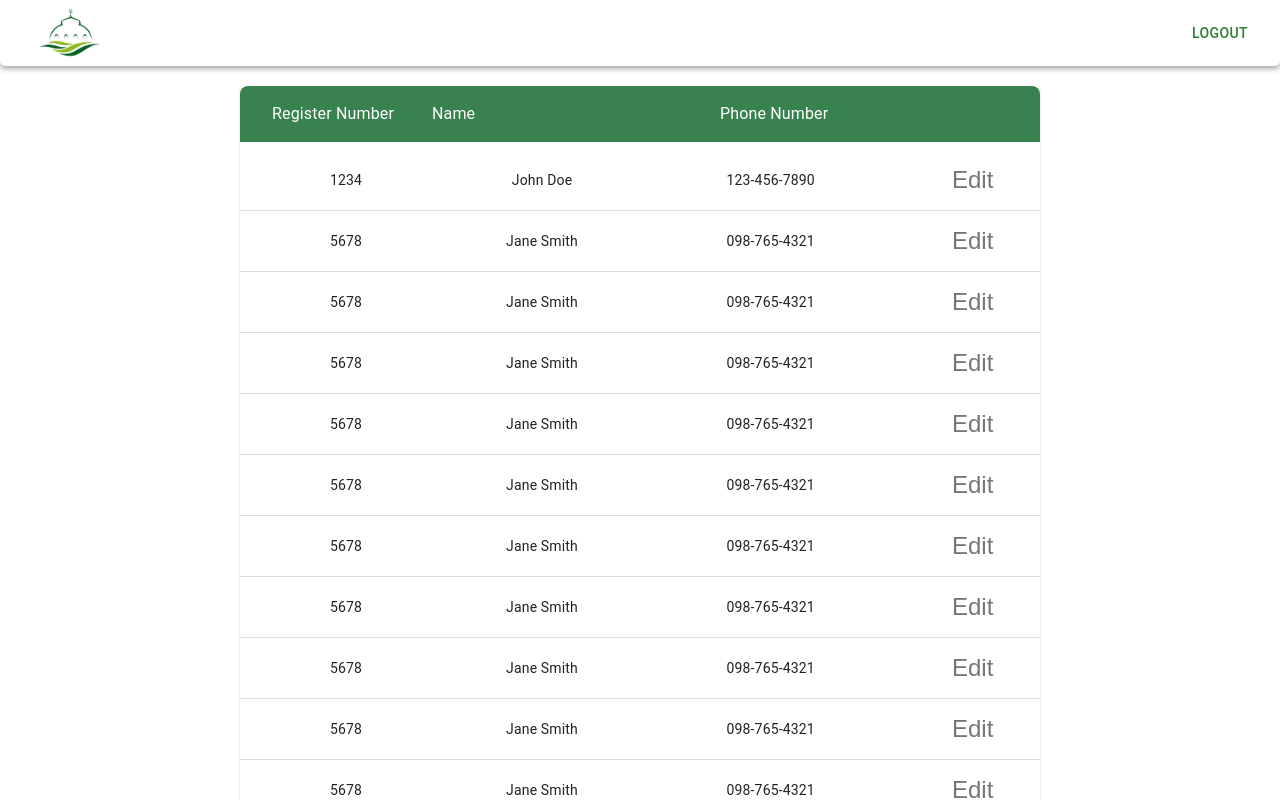
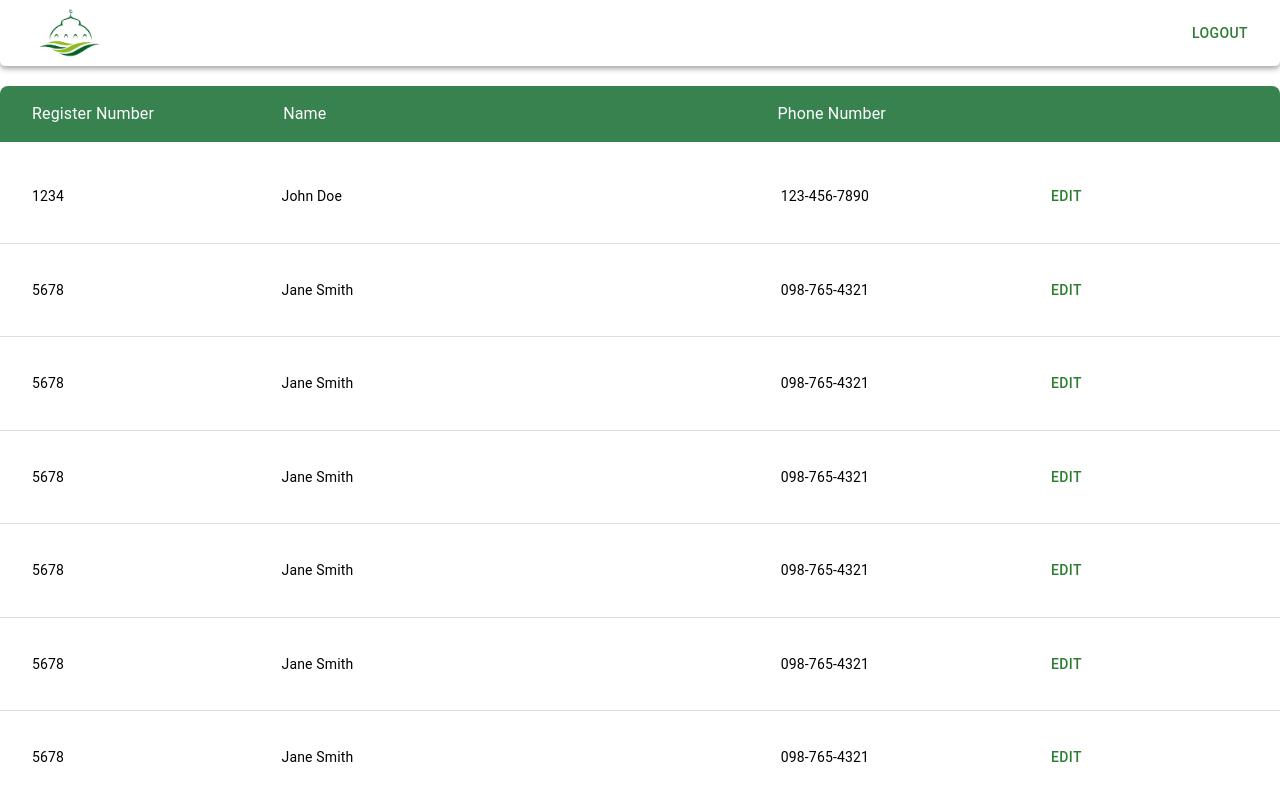
Before and after one commit to salimkt/mosque_portal_web, a React (Create React App) app: page / in a window 1280 px wide. Both pictures are taken after typing "name@example.com", "Sample123" into the empty fields and a click on the button "LOGIN". Shown: the top 800 px of the page. Built offline with nearby package versions, Linux system fonts and the light colour scheme.

Commit message:
userform

```diff
--- a/src/components/userlist.tsx
+++ b/src/components/userlist.tsx
@@ -8,9 +8,11 @@ import {
   Paper,
   Box,
   Grid,
+  Button,
 } from "@mui/material";
 
 import { makeStyles } from "@mui/styles";
+import { useNavigate } from "react-router-dom";
 
 const useStyles = makeStyles((theme: any) => ({
   listContainer: {
@@ -35,7 +37,7 @@ const useStyles = makeStyles((theme: any) => ({
     justifyContent: "space-between",
   },
   itemText: {
-    flex: 1,
+    // flex: 1,
     padding: theme.spacing(0, 2),
     textAlign: "center",
   },
@@ -44,8 +46,11 @@ const useStyles = makeStyles((theme: any) => ({
   },
   gridItem: {
     display: "flex",
-    justifyContent: "center",
+    justifyContent: "flex-start",
     alignItems: "center",
+  },
+  button: {
+    // marginLeft: theme.spacing(2),
   },
 }));
 
@@ -76,14 +81,30 @@ const users = [
 export const UserList: React.FC = () => {
   const classes = useStyles();
 
+  const navigate = useNavigate();
   return (
-    <Paper
-      style={{ marginTop: 20, width: "100%" }}
-      className={classes.listContainer}
+    <div
+      // className={classes.listContainer}
+      style={{
+        // margin: 0,
+        display: "flex",
+        marginTop: 20,
+        // width: "100%",
+        flexDirection: "column",
+        alignSelf: "center",
+        // margin: 10,
+        flex: 1,
+        borderRadius: 5,
+      }}
     >
       <Box className={classes.header}>
         <Typography
-          style={{ display: "flex", flex: 1 }}
+          style={{
+            display: "flex",
+            flex: 1,
+            // backgroundColor: "red",
+            justifyContent: "flex-start",
+          }}
           className={classes.itemText}
           variant="body1"
         >
@@ -93,6 +114,7 @@ export const UserList: React.FC = () => {
           style={{
             display: "flex",
             flex: 2,
+            // backgroundColor: "green",
             justifyContent: "flex-start",
           }}
           className={classes.itemText}
@@ -101,7 +123,12 @@ export const UserList: React.FC = () => {
           Name
         </Typography>
         <Typography
-          style={{ display: "flex", flex: 1 }}
+          style={{
+            display: "flex",
+            flex: 1,
+            paddingLeft: 40,
+            // backgroundColor: "blue",
+          }}
           className={classes.itemText}
           variant="body1"
         >
@@ -116,12 +143,11 @@ export const UserList: React.FC = () => {
       <List>
         {users.map((user) => (
           <ListItem key={user.id} className={classes.listItem}>
-            <Grid container spacing={2}>
             <Grid
               style={{ display: "flex", flex: 1 }}
               item
               xs={3}
-                className={classes.gridItem}
+              // className={classes.gridItem}
             >
               <Typography className={classes.itemText} variant="body2">
                 {user.registerNumber}
@@ -132,16 +158,16 @@ export const UserList: React.FC = () => {
                 display: "flex",
                 flex: 2,
                 justifyContent: "flex-start",
+                // alignItems: "flex-start",
                 //   backgroundColor: "red",
               }}
               item
-                xs={3}
+              // xs={3}
               className={classes.gridItem}
             >
               <Typography
                 style={{
-                    alignItems: "flex-start",
-                    // backgroundColor: "blue",
+                  textAlign: "initial",
                 }}
                 className={classes.itemText}
                 variant="body2"
@@ -150,12 +176,22 @@ export const UserList: React.FC = () => {
               </Typography>
             </Grid>
             <Grid
-                style={{ display: "flex", flex: 1 }}
+              style={{
+                display: "flex",
+                flex: 1,
+                justifyContent: "flex-start",
+              }}
               item
-                xs={4}
+              // xs={4}
               className={classes.gridItem}
             >
-                <Typography className={classes.itemText} variant="body2">
+              <Typography
+                style={{
+                  textAlign: "initial",
+                }}
+                className={classes.itemText}
+                variant="body2"
+              >
                 {user.phone}
               </Typography>
             </Grid>
@@ -165,18 +201,36 @@ export const UserList: React.FC = () => {
               xs={2}
               className={classes.gridItem}
             >
-                <IconButton
-                  edge="end"
-                  aria-label="edit"
-                  className={classes.iconButton}
+              <Button
+                style={{
+                  margin: 20,
+                  alignSelf: "center",
+                }}
+                onClick={() => {
+                  navigate("/");
+                }}
+                color="success"
+                className={classes.button}
               >
                 Edit
-                </IconButton>
-              </Grid>
+              </Button>
             </Grid>
           </ListItem>
         ))}
       </List>
-    </Paper>
+      <Button
+        style={{
+          margin: 20,
+          alignSelf: "center",
+        }}
+        onClick={() => {
+          navigate("/userform");
+        }}
+        color="success"
+        className={classes.button}
+      >
+        Add More People
+      </Button>
+    </div>
   );
 };
--- a/src/navigation/router.config.tsx
+++ b/src/navigation/router.config.tsx
@@ -12,6 +12,7 @@ import { Container } from "@mui/material";
 import { makeStyles } from "@mui/styles";
 import { Login } from "../screens/login";
 import { Dashboard } from "../screens/dashbord";
+import { UserForm } from "../screens/user_form";
 // import { Home } from "../App";
 // const SignUp = React.lazy(() => import("../screens/signup"))
 
@@ -31,6 +32,10 @@ const router = createHashRouter([
       {
         path: "/dashboard",
         element: <Dashboard />,
+      },
+      {
+        path: "/userform",
+        element: <UserForm />,
       },
     ],
   },
--- /dev/null
+++ b/src/screens/user_form.tsx
@@ -0,0 +1,231 @@
+// src/DetailedForm.tsx
+import React, { useState } from "react";
+import {
+  TextField,
+  Button,
+  Grid,
+  Box,
+  MenuItem,
+  Typography,
+  Paper,
+  ThemeProvider,
+} from "@mui/material";
+
+import { makeStyles } from "@mui/styles";
+import Header from "../components/header";
+import { theme } from "../utils/styles";
+const useStyles = makeStyles((theme: any) => ({
+  formContainer: {
+    width: "100%",
+    maxWidth: 800,
+    margin: "auto",
+    // padding: theme.spacing(4),
+    // backgroundColor: theme.palette.background.paper,
+    boxShadow: "0 4px 8px rgba(0, 0, 0, 0.1)",
+    borderRadius: "8px",
+  },
+  field: {
+    // marginBottom: theme.spacing(2),
+  },
+  header: {
+    // marginBottom: theme.spacing(3),
+    textAlign: "center",
+  },
+  submitButton: {
+    // marginTop: theme.spacing(2),
+  },
+}));
+
+const bloodGroups = ["A+", "A-", "B+", "B-", "AB+", "AB-", "O+", "O-"];
+
+export const UserForm: React.FC = () => {
+  const classes = useStyles();
+
+  // State for form fields
+  const [formData, setFormData] = useState({
+    registerNumber: "",
+    name: "",
+    houseName: "",
+    fathersName: "",
+    occupation: "",
+    maleMembers: "",
+    femaleMembers: "",
+    area: "",
+    mobileNumber: "",
+    bloodGroup: "",
+    rationCardNumber: "",
+  });
+
+  // Handle input changes
+  const handleChange = (
+    e: React.ChangeEvent<HTMLInputElement | HTMLTextAreaElement>
+  ) => {
+    const { name, value } = e.target;
+    setFormData({
+      ...formData,
+      [name]: value,
+    });
+  };
+
+  // Handle form submission
+  const handleSubmit = (e: React.FormEvent) => {
+    e.preventDefault();
+    console.log(formData);
+    // Here you would typically handle form submission, such as sending data to a server
+  };
+
+  return (
+    <ThemeProvider theme={theme}>
+      <Header />
+      <Typography
+        style={{ marginTop: 20, marginBottom: 10 }}
+        variant="h5"
+        className={classes.header}
+      >
+        Mahall user registration Form
+      </Typography>
+      <form style={{ padding: 10 }} onSubmit={handleSubmit}>
+        <Grid container spacing={2}>
+          <Grid item xs={12} sm={6}>
+            <TextField
+              fullWidth
+              label="Register Number"
+              name="registerNumber"
+              value={formData.registerNumber}
+              onChange={handleChange}
+              className={classes.field}
+              required
+            />
+          </Grid>
+          <Grid item xs={12} sm={6}>
+            <TextField
+              fullWidth
+              label="Name"
+              name="name"
+              value={formData.name}
+              onChange={handleChange}
+              className={classes.field}
+              required
+            />
+          </Grid>
+          <Grid item xs={12} sm={6}>
+            <TextField
+              fullWidth
+              label="House Name"
+              name="houseName"
+              value={formData.houseName}
+              onChange={handleChange}
+              className={classes.field}
+            />
+          </Grid>
+          <Grid item xs={12} sm={6}>
+            <TextField
+              fullWidth
+              label="Father's Name"
+              name="fathersName"
+              value={formData.fathersName}
+              onChange={handleChange}
+              className={classes.field}
+            />
+          </Grid>
+          <Grid item xs={12} sm={6}>
+            <TextField
+              fullWidth
+              label="Occupation"
+              name="occupation"
+              value={formData.occupation}
+              onChange={handleChange}
+              className={classes.field}
+            />
+          </Grid>
+          <Grid item xs={12} sm={3}>
+            <TextField
+              fullWidth
+              label="Male Members"
+              name="maleMembers"
+              value={formData.maleMembers}
+              onChange={handleChange}
+              type="number"
+              className={classes.field}
+            />
+          </Grid>
+          <Grid item xs={12} sm={3}>
+            <TextField
+              fullWidth
+              label="Female Members"
+              name="femaleMembers"
+              value={formData.femaleMembers}
+              onChange={handleChange}
+              type="number"
+              className={classes.field}
+            />
+          </Grid>
+          <Grid item xs={12} sm={6}>
+            <TextField
+              fullWidth
+              label="Area"
+              name="area"
+              value={formData.area}
+              onChange={handleChange}
+              className={classes.field}
+            />
+          </Grid>
+          <Grid item xs={12} sm={6}>
+            <TextField
+              fullWidth
+              label="Mobile Number"
+              name="mobileNumber"
+              value={formData.mobileNumber}
+              onChange={handleChange}
+              type="tel"
+              className={classes.field}
+              required
+            />
+          </Grid>
+          <Grid item xs={12} sm={6}>
+            <TextField
+              select
+              fullWidth
+              label="Blood Group"
+              name="bloodGroup"
+              value={formData.bloodGroup}
+              onChange={handleChange}
+              className={classes.field}
+              required
+            >
+              {bloodGroups.map((group) => (
+                <MenuItem key={group} value={group}>
+                  {group}
+                </MenuItem>
+              ))}
+            </TextField>
+          </Grid>
+          <Grid item xs={12} sm={6}>
+            <TextField
+              fullWidth
+              label="Ration Card Number"
+              name="rationCardNumber"
+              value={formData.rationCardNumber}
+              onChange={handleChange}
+              className={classes.field}
+            />
+          </Grid>
+        </Grid>
+        <Box
+          display="flex"
+          justifyContent="center"
+          className={classes.submitButton}
+        >
+          <Button
+            style={{ marginTop: 10 }}
+            type="submit"
+            variant="contained"
+            color="primary"
+          >
+            Register
+          </Button>
+        </Box>
+      </form>
+    </ThemeProvider>
+  );
+};
```
Lines whose indentation alone changed are shown as unchanged.
